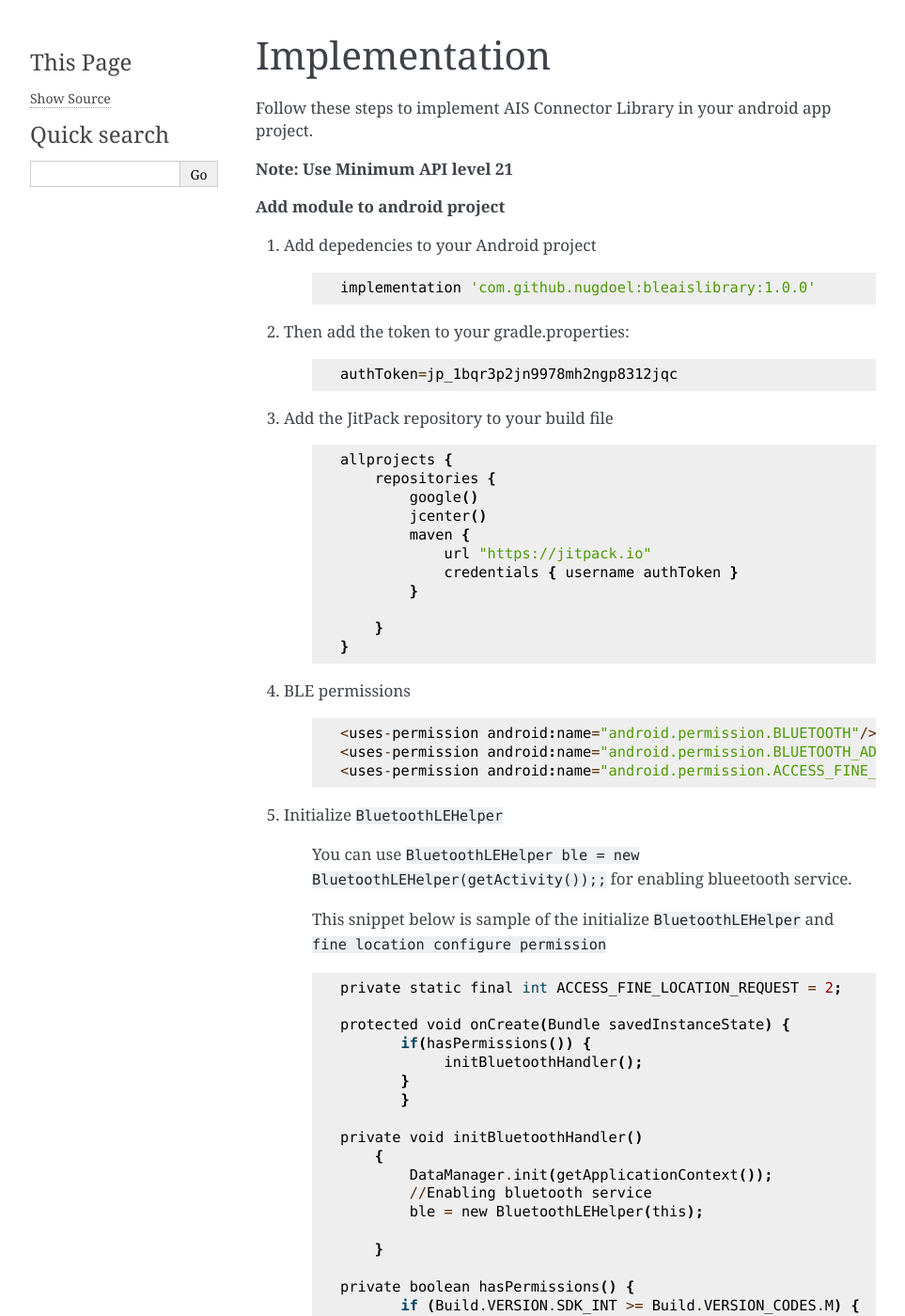
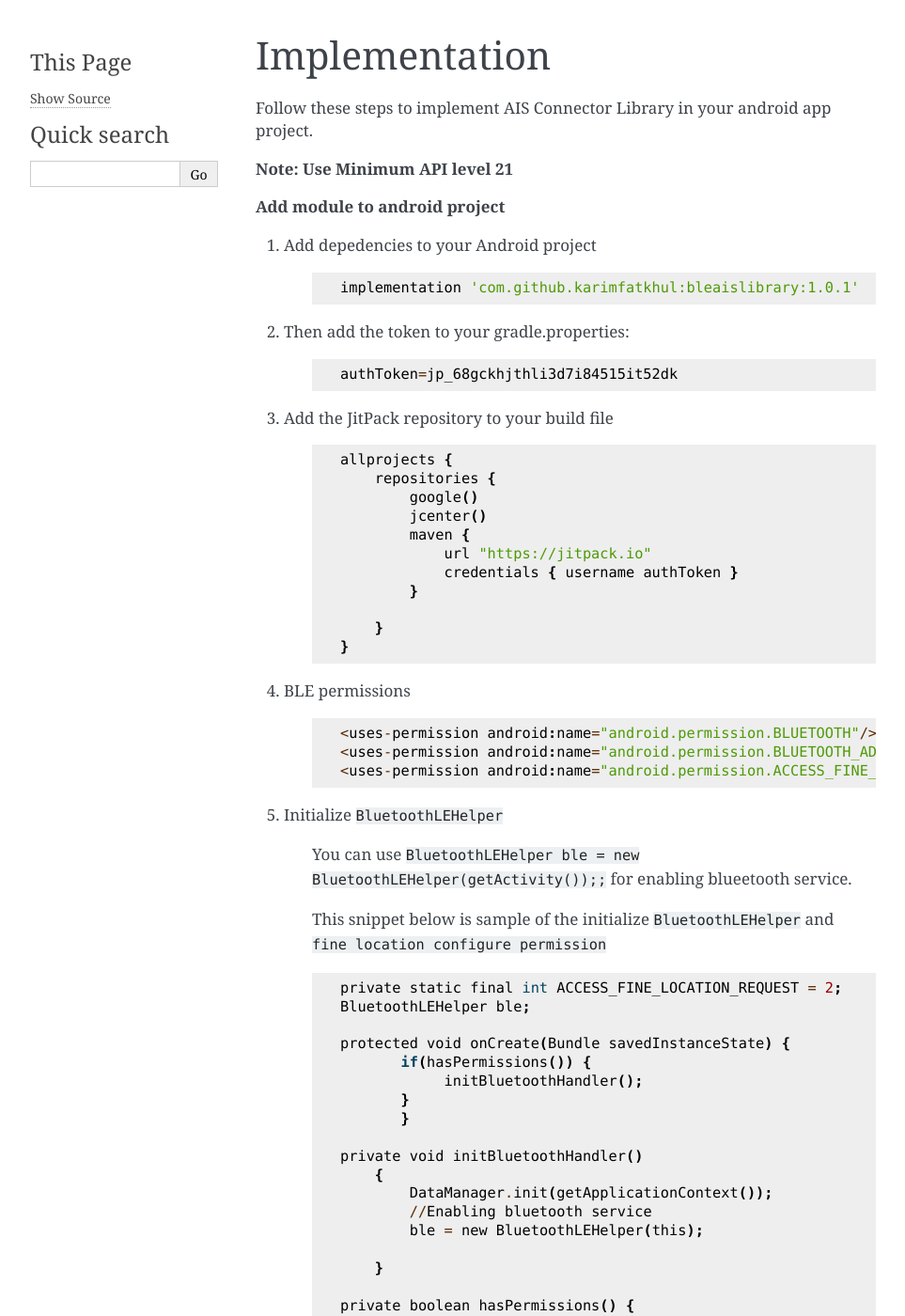
Before and after one commit to karimfatkhul/AIS-Connector-Libraray, a Sphinx documentation site: the page built from docs/source/implementation.rst, in a window 1280 px wide and 1400 px high. Shown: the whole window at 94% size, without its empty margins (148-1111 px from the left). Built offline with Sphinx 7.4.7, drawn with Linux system fonts in a browser that asks for light colours.

Commit message:
Generate new token

```diff
--- a/docs/source/implementation.rst
+++ b/docs/source/implementation.rst
@@ -18,13 +18,13 @@ Follow these steps to implement AIS Connector Library in your android app projec
 
 	::
 
-		implementation 'com.github.nugdoel:bleaislibrary:1.0.0'
+		implementation 'com.github.karimfatkhul:bleaislibrary:1.0.1'
 
 2. Then add the token to your gradle.properties:
 
 	::
 
-		authToken=jp_1bqr3p2jn9978mh2ngp8312jqc
+		authToken=jp_68gckhjthli3d7i84515it52dk
 
 3. Add the JitPack repository to your build file
 
@@ -59,6 +59,7 @@ Follow these steps to implement AIS Connector Library in your android app projec
 	::
 
 		 private static final int ACCESS_FINE_LOCATION_REQUEST = 2;
+		 BluetoothLEHelper ble;
 
 		 protected void onCreate(Bundle savedInstanceState) {
 		 	if(hasPermissions()) {
```
Also changed, not shown: 8 other files.
